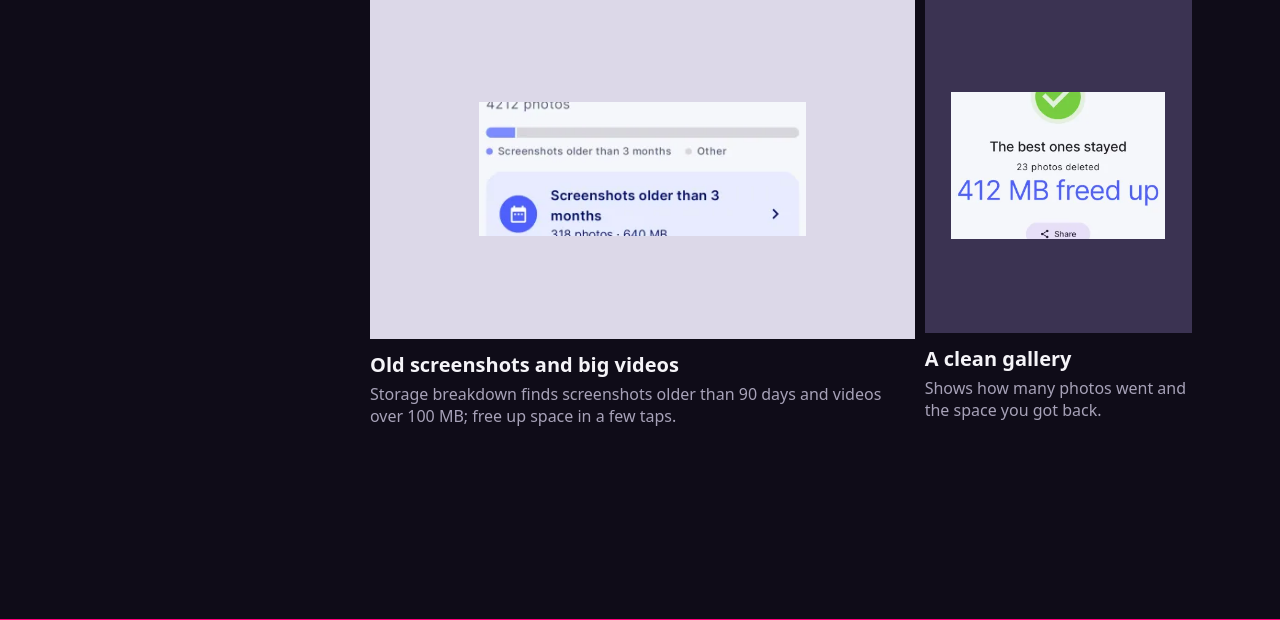
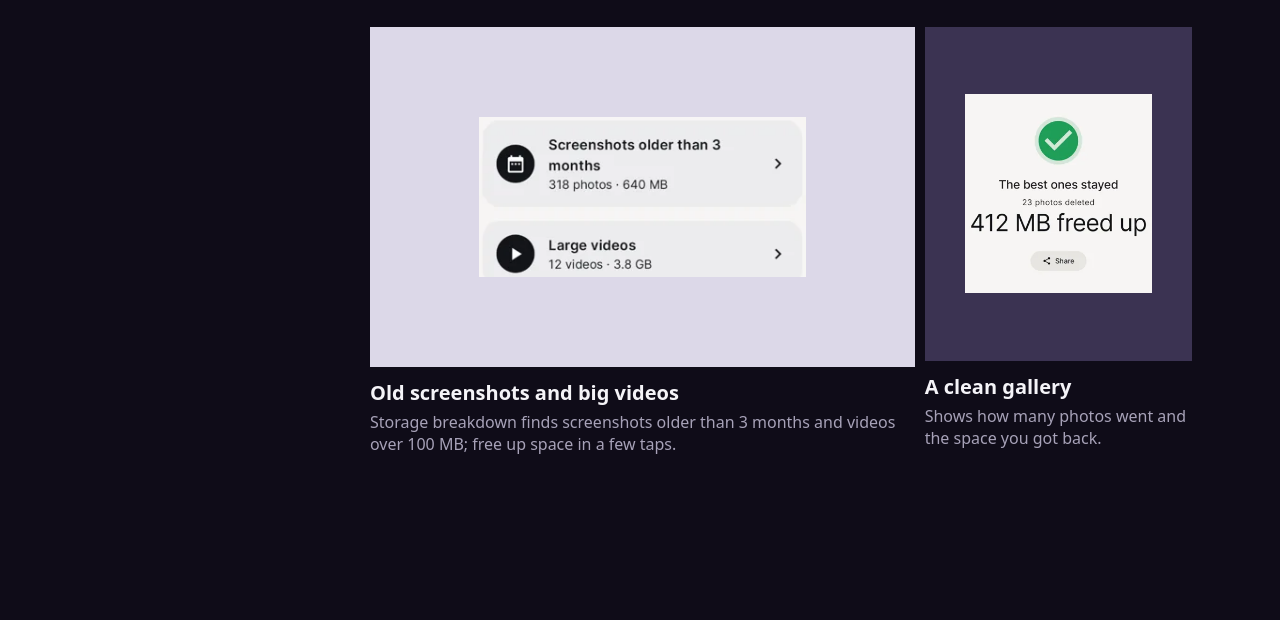
Before and after one commit to zettelabs/zettelabs-site, a Laravel app: page /cleanpix in a window 1280 px wide. Shown: the part 3913-4533 px from the top of the page. Run offline with Laravel 12, Linux system fonts and the light colour scheme; style sheets or scripts are compiled from the project's sources.

Commit message:
site: CleanPix 3.5.0 landing: one accurate scan instead of scan modes, preselected duplicates, new light screenshots (tr/en)
Co-Authored-By: Claude Opus 5.5 <noreply@anthropic.com>

```diff
--- a/config/apps.php
+++ b/config/apps.php
@@ -27,11 +27,13 @@ return [
         'tagline' => 'Tekrarlayan ve birbirine benzeyen fotoğrafları bulup telefonunda yer aç.',
         'description' => 'CleanPix, cihazındaki yinelenen ya da birbirine çok benzeyen fotoğrafları tarar; hangisini sileceğine sen karar verirsin.',
         'features' => [
-            'Hızlı tarama algoritması',
-            'Eski ekran görüntülerini ve büyük videoları temizle: Depolama dökümü 90 günden eski ekran görüntülerini ve 100 MB ve üzeri videoları bulur, birkaç dokunuşla yer açarsın.',
+            'Tek, hassas tarama: ayar ya da mod yok; boş duvar, karanlık kare gibi sıradan çekimler gruplanmaz, ilerleme yüzde olarak görünür',
+            'Kopyalar boyutlarıyla seçili gelir, orijinal korunur; tek dokunuşla temizle',
+            'Eski ekran görüntülerini ve büyük videoları temizle: Depolama dökümü 3 aydan eski ekran görüntülerini ve 100 MB üstü videoları bulur, birkaç dokunuşla yer açarsın.',
+            'Kaydırarak temizle: silmek için sola, tutmak için sağa kaydır; son seçimi geri al',
             'Silme kararı tamamen sende',
             'Fotoğraflar cihazından hiç çıkmaz',
-            'Sade, kolay arayüz',
+            'Açık görünüm; karanlık mod sistemi izler',
         ],
         'play_store' => 'https://play.google.com/store/apps/details?id=com.similarphotofinder.cleaner.removeduplicate',
         'privacy_url' => 'https://similiar-finder.web.app/privacy-policy',
--- a/resources/views/apps/cleanpix.blade.php
+++ b/resources/views/apps/cleanpix.blade.php
@@ -21,21 +21,21 @@
     $freed = array_sum(array_column($roll, 'frees'));
 
     $stages = [
-        ['name' => 'Tara', 'text' => 'Hızlı, Temel ya da Gelişmiş modu seç. Hızlı en çabuk olanı, Temel önerilen denge, Gelişmiş daha yavaş ama en isabetli. Tarama arka planda sürer.', 'shot' => 5],
-        ['name' => 'Grupla', 'text' => 'Seri çekimler ve birbirine çok benzeyen kareler yan yana gruplanır; her grubun orijinali işaretlenir.', 'shot' => 1],
-        ['name' => 'Seç', 'text' => 'Akıllı seçim her gruptaki en iyi fotoğrafı tutar, gerisini seçer. Her seçimi tek dokunuşla değiştirebilirsin.', 'shot' => 2],
+        ['name' => 'Tara', 'text' => 'Tek dokunuşla tara; seçilecek mod ya da ayar yok. İlerleme yüzde olarak görünür, tarama arka planda sürer.', 'shot' => 5],
+        ['name' => 'Grupla', 'text' => 'Seri çekimler ve birbirine çok benzeyen kareler yan yana gruplanır; her grubun orijinali işaretlenir. Boş duvar ya da karanlık kare gibi sıradan çekimler gruplanmaz.', 'shot' => 1],
+        ['name' => 'Seç', 'text' => 'Kopyalar kapladıkları yerle birlikte seçili gelir, orijinal korunur. İstersen Akıllı seçim her gruptaki en iyi fotoğrafı tutar.', 'shot' => 2],
         ['name' => 'Karşılaştır', 'text' => 'Bir grubu tam ekranda aç ve silmeden önce kareler arasında kaydır. Neyin kalacağına sen karar verirsin.', 'shot' => 6],
         ['name' => 'Sil', 'text' => 'Onayla; CleanPix kaç fotoğrafın gittiğini ve ne kadar yer açıldığını gösterir.', 'shot' => 7],
     ];
 
     // Each tile is a crop of a real screenshot (540×960): [x, y, w, h] in its pixels, and the window's width in the tile.
     $tiles = [
-        ['name' => 'Üç tarama modu', 'fact' => 'Hızlı, Temel (önerilen) ve Gelişmiş.', 'shot' => 3, 'crop' => [84, 725, 372, 235], 'width' => 60, 'wide' => true],
-        ['name' => 'Akıllı seçim', 'fact' => 'Her gruptan en iyisi kalır, gerisi seçilir.', 'shot' => 2, 'crop' => [96, 440, 348, 240], 'width' => 80],
-        ['name' => 'Depolama bir bakışta', 'fact' => 'Telefonunda ne kadar yer kullandığını tarama başlamadan gör.', 'shot' => 3, 'crop' => [84, 380, 372, 330], 'width' => 50, 'wide' => true],
+        ['name' => 'Tek, hassas tarama', 'fact' => 'Ayar yok; ilerleme yüzde olarak görünür.', 'shot' => 5, 'crop' => [96, 570, 348, 310], 'width' => 50, 'wide' => true],
+        ['name' => 'Kopyalar seçili gelir', 'fact' => 'Orijinal korunur, kopyalar tek dokunuşla gider.', 'shot' => 2, 'crop' => [96, 520, 348, 390], 'width' => 70],
+        ['name' => 'Depolama bir bakışta', 'fact' => 'Telefonunda ne kadar yer kullandığını tarama başlamadan gör.', 'shot' => 3, 'crop' => [96, 462, 348, 180], 'width' => 60, 'wide' => true],
         ['name' => 'Tam ekran karşılaştırma', 'fact' => 'Silmeden önce her kareye büyük bak.', 'shot' => 6, 'crop' => [82, 370, 376, 560], 'width' => 58],
-        ['name' => 'Eski ekran görüntüleri ve büyük videolar', 'fact' => 'Depolama dökümü 90 günden eski ekran görüntülerini ve 100 MB üstü videoları bulur; birkaç dokunuşla yer aç.', 'shot' => 4, 'crop' => [92, 516, 356, 146], 'width' => 60, 'wide' => true],
-        ['name' => 'Temiz bir galeri', 'fact' => 'Kaç fotoğrafın gittiğini ve açılan yeri gösterir.', 'shot' => 7, 'crop' => [96, 620, 348, 240], 'width' => 80],
+        ['name' => 'Eski ekran görüntüleri ve büyük videolar', 'fact' => 'Depolama dökümü 3 aydan eski ekran görüntülerini ve 100 MB üstü videoları bulur; birkaç dokunuşla yer aç.', 'shot' => 4, 'crop' => [96, 588, 348, 170], 'width' => 60, 'wide' => true],
+        ['name' => 'Temiz bir galeri', 'fact' => 'Kaç fotoğrafın gittiğini ve açılan yeri gösterir.', 'shot' => 7, 'crop' => [96, 540, 348, 370], 'width' => 70],
     ];
     $crop = fn (array $t) => sprintf(
         'width:%d%%;aspect-ratio:%d/%d;--w:%.2f%%;--x:%.2f%%;--y:%.2f%%',
```
Also changed, not shown: lang/en.json, public/images/apps/en/shot-cleanpix-1.webp, public/images/apps/en/shot-cleanpix-2.webp, public/images/apps/en/shot-cleanpix-3.webp, public/images/apps/en/shot-cleanpix-4.webp, public/images/apps/en/shot-cleanpix-5.webp, public/images/apps/en/shot-cleanpix-6.webp, public/images/apps/en/shot-cleanpix-7.webp, public/images/apps/shot-cleanpix-1.webp, public/images/apps/shot-cleanpix-2.webp, public/images/apps/shot-cleanpix-3.webp, public/images/apps/shot-cleanpix-4.webp, public/images/apps/shot-cleanpix-5.webp, public/images/apps/shot-cleanpix-6.webp, 1 more files.
